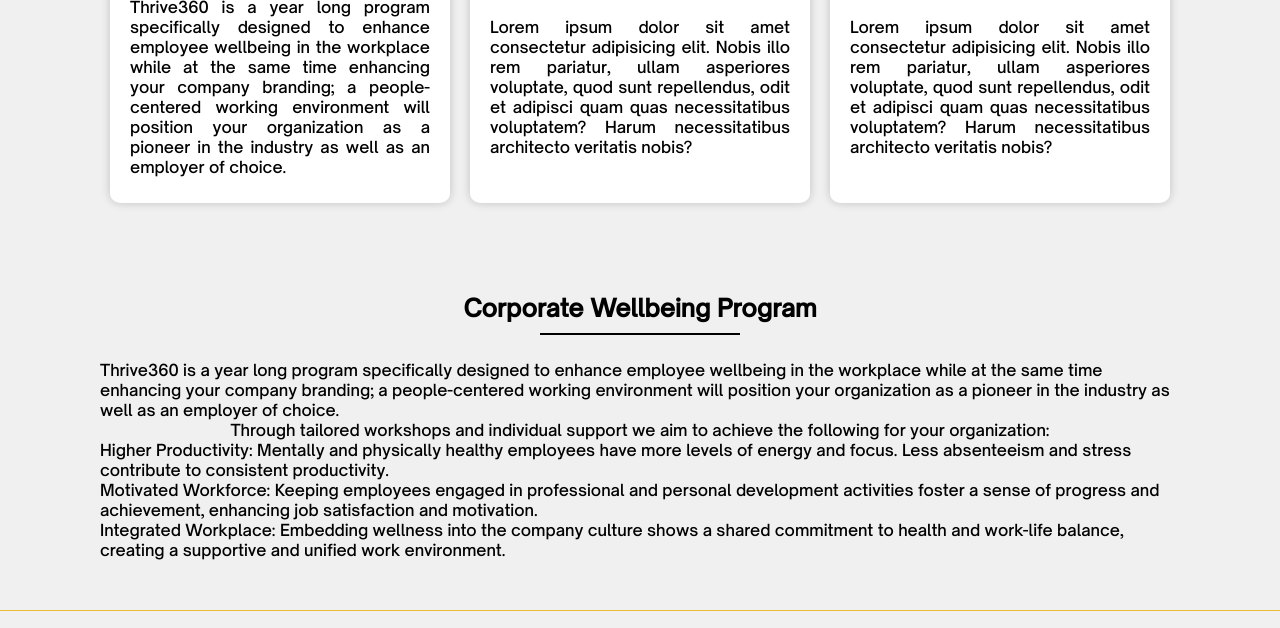
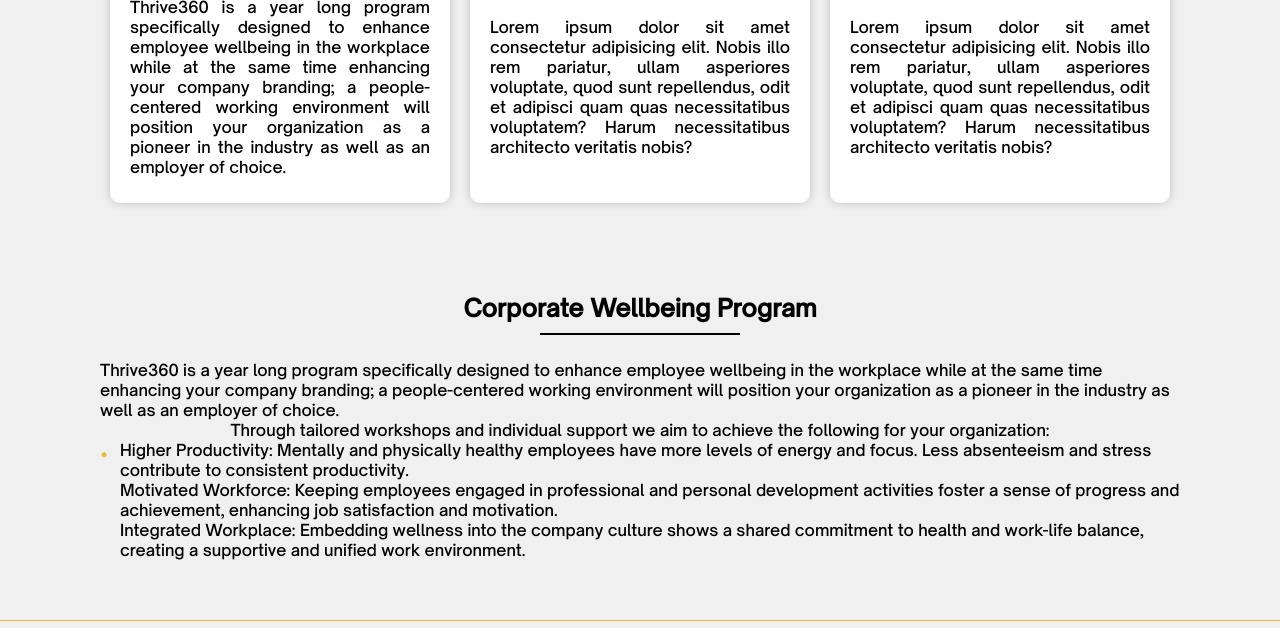
Before and after one commit to javibeat/wecoach, a plain HTML site: page services.html in a window 1280 px wide. Shown: the part 566-1194 px from the top of the page. Drawn offline with Linux system fonts and the light colour scheme.

Commit message:
services

```diff
--- a/services.html
+++ b/services.html
@@ -59,14 +59,16 @@
             <p>Thrive360 is a year long program specifically designed to enhance employee wellbeing in the workplace while at the same time enhancing your company branding;
                 a people-centered working environment will position your organization as a pioneer in the industry as well as an employer of choice.</p>
 
-            <p>Through tailored workshops and individual support we aim to achieve the following for your organization:</p>
-
+            <p>
+                Through tailored workshops and individual support we aim to achieve the following for your organization:</p>
+                <span class="bullet-item">
                 <p>Higher Productivity: Mentally and physically healthy employees have more levels of energy and focus. Less absenteeism and stress contribute to consistent productivity.</p>
 
                 <p>Motivated Workforce: Keeping employees engaged in professional and personal development activities foster a sense of progress and achievement, enhancing job satisfaction and motivation.</p>
 
                 <p>Integrated Workplace: Embedding wellness into the company culture shows a shared commitment to health and work-life balance, creating a supportive and unified work environment.</p>
-        </section>
+            </span>
+            </section>
 
     </main>
 
--- a/styles.css
+++ b/styles.css
@@ -633,6 +633,24 @@ header {
     margin: 10px auto 0; /* Espacio entre el texto y la línea */
 }
 
+.bullet-item {
+    display: flex;
+    flex-direction: column;
+    align-items: flex-start;
+    position: relative;
+    padding-left: 20px; /* Espacio para el punto */
+    margin-bottom: 10px;
+}
+
+.bullet-item::before {
+    content: "•"; /* Cambia este símbolo si deseas otro */
+    color: var(--main-color); /* Color del punto */
+    font-size: 20px; /* Tamaño del punto */
+    position: absolute;
+    left: 0;
+    top: 0;
+}
+
 @media (max-width: 768px) {
     #wellbeing h2 {
         font-size: medium;
```
